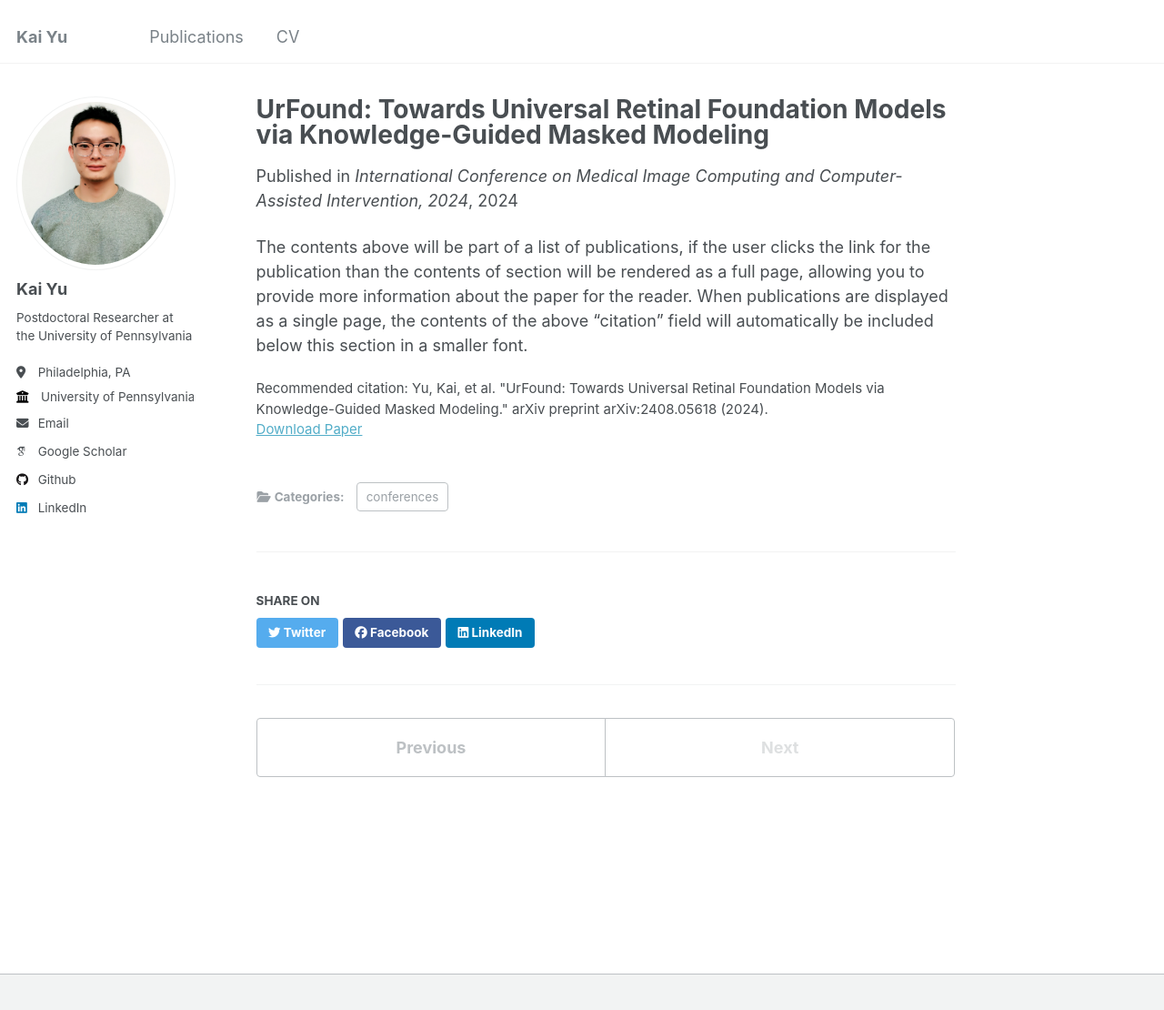
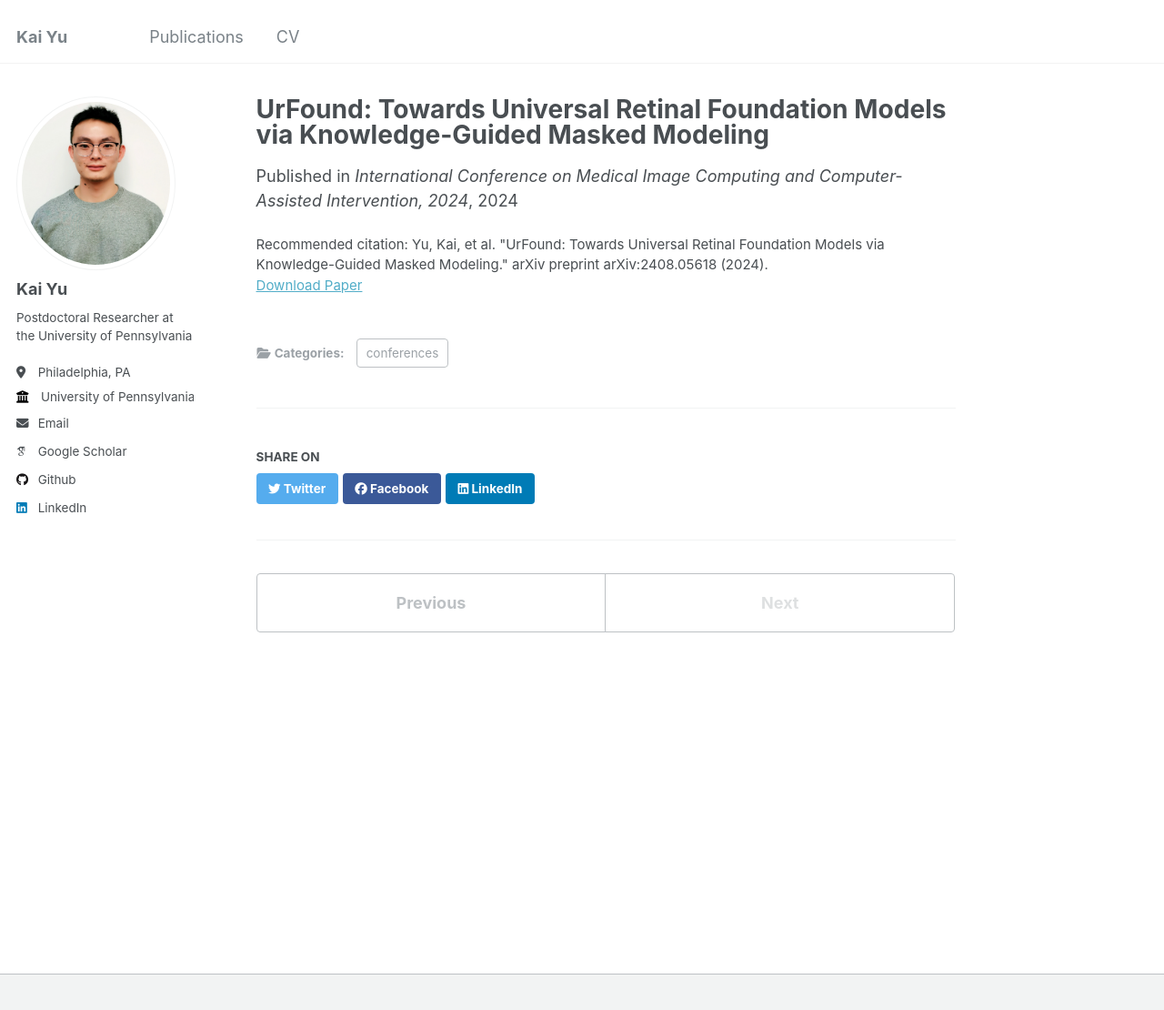
Before and after one commit to yukkai/yukkai.github.io, a Jekyll site: the page built from _publications/2024-08-10-urfound.md, in a window 1280 px wide and 1143 px high. Shown: the top 1110 px of the window at 91% size. Built offline with Jekyll 4.4.1, drawn with Linux system fonts in a browser that asks for light colours; some web fonts are replaced.

Commit message:
update urfound

```diff
--- a/_publications/2024-08-10-urfound.md
+++ b/_publications/2024-08-10-urfound.md
@@ -2,7 +2,7 @@
 title: "UrFound: Towards Universal Retinal Foundation Models via Knowledge-Guided Masked Modeling"
 collection: publications
 category: conferences
-permalink: /publication/2024-08-10-urfound
+permalink: /publications/2024-08-10-urfound
 excerpt: 'We introduce UrFound, a retinal foundation model designed to learn universal representations from both multimodal retinal images and domain knowledge.'
 date: 2024-08-10
 venue: 'International Conference on Medical Image Computing and Computer-Assisted Intervention, 2024'
@@ -10,4 +10,4 @@ paperurl: 'https://arxiv.org/pdf/2408.05618'
 citation: 'Yu, Kai, et al. "UrFound: Towards Universal Retinal Foundation Models via Knowledge-Guided Masked Modeling." arXiv preprint arXiv:2408.05618 (2024).'
 ---
 
-The contents above will be part of a list of publications, if the user clicks the link for the publication than the contents of section will be rendered as a full page, allowing you to provide more information about the paper for the reader. When publications are displayed as a single page, the contents of the above "citation" field will automatically be included below this section in a smaller font.
+<!-- The contents above will be part of a list of publications, if the user clicks the link for the publication than the contents of section will be rendered as a full page, allowing you to provide more information about the paper for the reader. When publications are displayed as a single page, the contents of the above "citation" field will automatically be included below this section in a smaller font. -->
```
